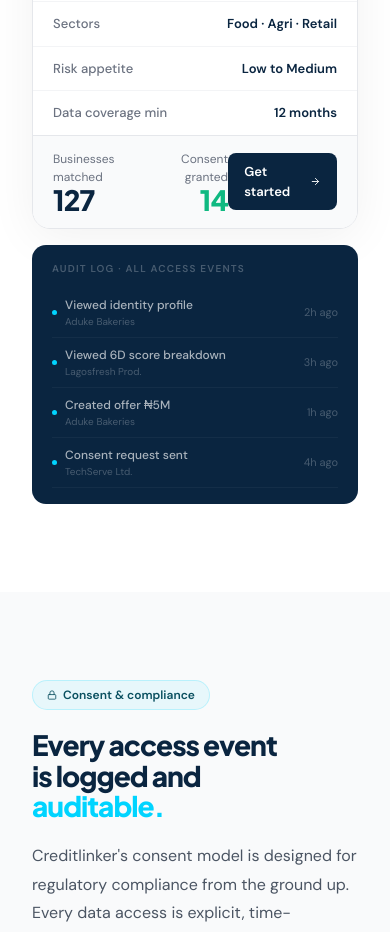
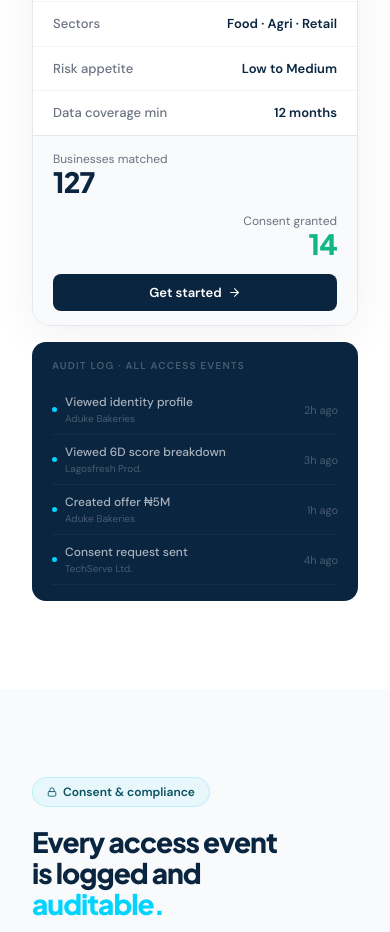
Before and after one commit to MichealKrugman/Creditlinker_Web, a Next.js app: page /for-financers in a window 390 px wide. Shown: the part 7160-8092 px from the top of the page. Built offline with nearby package versions, Linux system fonts and the light colour scheme.

Commit message:
Fix for-financers mobile button overlap on match strip

```diff
--- a/app/(public)/for-financers/page.tsx
+++ b/app/(public)/for-financers/page.tsx
@@ -170,8 +170,10 @@
           .ff-sticky       { position: static !important; }
         }
         @media (max-width: 600px) {
-          .ff-type-grid { grid-template-columns: 1fr !important; }
-          .ff-cta-btns  { flex-direction: column !important; align-items: stretch !important; }
+          .ff-type-grid    { grid-template-columns: 1fr !important; }
+          .ff-cta-btns     { flex-direction: column !important; align-items: stretch !important; }
+          .ff-match-strip  { flex-direction: column !important; align-items: stretch !important; gap: 16px !important; }
+          .ff-match-strip a { text-align: center !important; justify-content: center !important; }
         }
       `}</style>
 
@@ -479,7 +481,7 @@
                 </div>
 
                 {/* Match result */}
-                <div style={{ background: "#F9FAFB", borderTop: "1px solid #E5E7EB", padding: "14px 20px", display: "flex", alignItems: "center", justifyContent: "space-between" }}>
+                <div className="ff-match-strip" style={{ background: "#F9FAFB", borderTop: "1px solid #E5E7EB", padding: "14px 20px", display: "flex", alignItems: "center", justifyContent: "space-between" }}>
                   <div>
                     <p style={{ fontSize: 12, color: "#6B7280" }}>Businesses matched</p>
                     <p style={{ fontSize: 28, fontWeight: 800, color: "#0A2540", lineHeight: 1, fontFamily: "var(--font-display)", letterSpacing: "-0.03em" }}>127</p>
```
